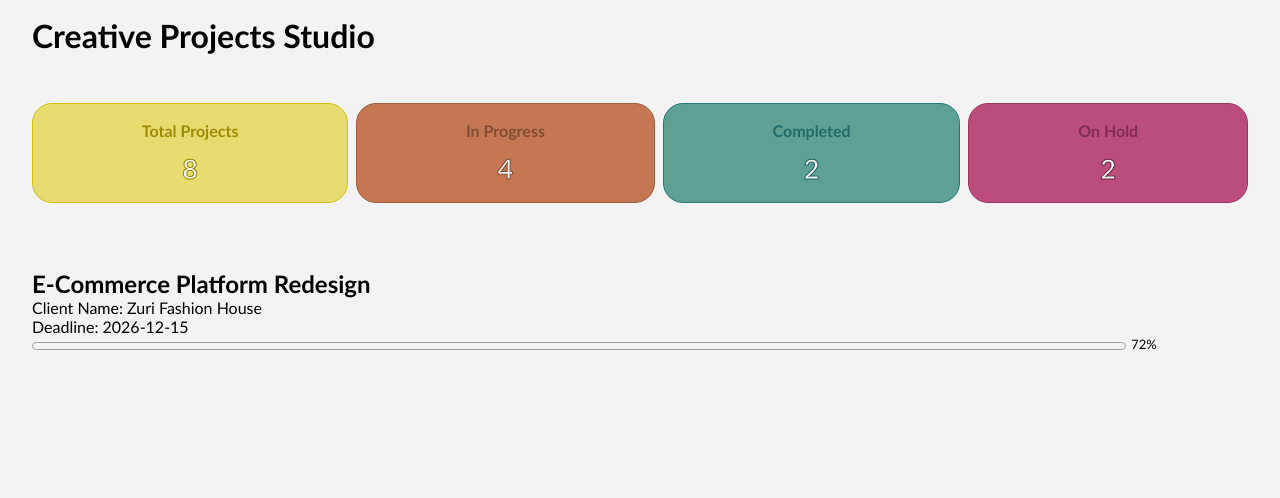
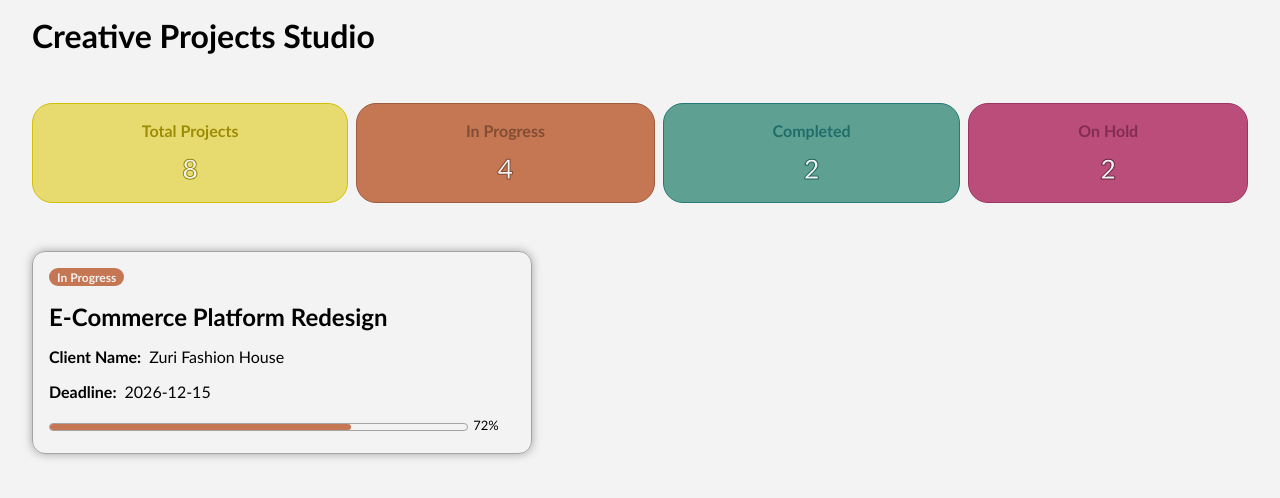
Before and after one commit to justin24er/Professional-React-Architecture-DIGITAL-STUDIO-PROJECT, a React (Vite) app: page /project/1 in a window 1280 px wide. Shown: the top 498 px of the page. Built offline with nearby package versions, Linux system fonts and the light colour scheme; data requests are answered from the project's data file.

Commit message:
style: all-project-styling-completed

```diff
--- a/src/features/projects/components/projectDetails.css
+++ b/src/features/projects/components/projectDetails.css
@@ -0,0 +1,20 @@
+.project-view-card {
+    display: flex;
+    flex-direction: column;
+    gap: 1rem;
+    width: 500px;
+    max-width: 80dvw;
+    transition: .4s;
+    border: 1px solid var(--clr-border);
+    box-shadow: 0 0 10px var(--clr-border);
+    padding: 1rem;
+    border-radius: 13px;
+}
+p {display: flex; gap: .5rem;}
+p span:nth-child(1) {
+    font-weight: 600;
+}
+.project-view-card:hover {
+    border-color: var(--border);
+    box-shadow:0 0 15px var(--border)
+}
--- a/src/features/projects/components/projectDetails.jsx
+++ b/src/features/projects/components/projectDetails.jsx
@@ -8,15 +8,24 @@ function ProjectDetails() {
     const {id} = useParams()
     const {projects} = useProjects()
 
+    function getBgClr(clr) {
+        switch(clr) {
+            case 'In Progress': return 'var(--clr-progress-card)'
+            case 'Completed': return 'var(--clr-completed-card)'
+            case 'On Hold': return 'var(--clr-onhold-card)'
+            default: return 'var(--clr-bg)'
+        }
+    }
+
     return   (
         <section className="project-view">
             {projects.filter(proj => proj.id === id).map(proj => (
-                <div key={id} className="project-view-card">
-                    <StatusBadge status={proj.projectStatus} />
+                <div key={id} style={{"--border": getBgClr(proj.projectStatus)}} className="project-view-card">
+                    <StatusBadge color={getBgClr(proj.projectStatus)} status={proj.projectStatus} />
                     <h2>{proj.projectTitle}</h2>
                     <p><span>Client Name: </span><span>{proj.clientName}</span></p>
                     <p><span>Deadline: </span><span>{proj.deadline}</span></p>
-                    <ProgressBar value={proj.progressPercentage} />
+                    <ProgressBar color={getBgClr(proj.projectStatus)} value={proj.progressPercentage} />
                 </div>
             ))}
         </section>
```
